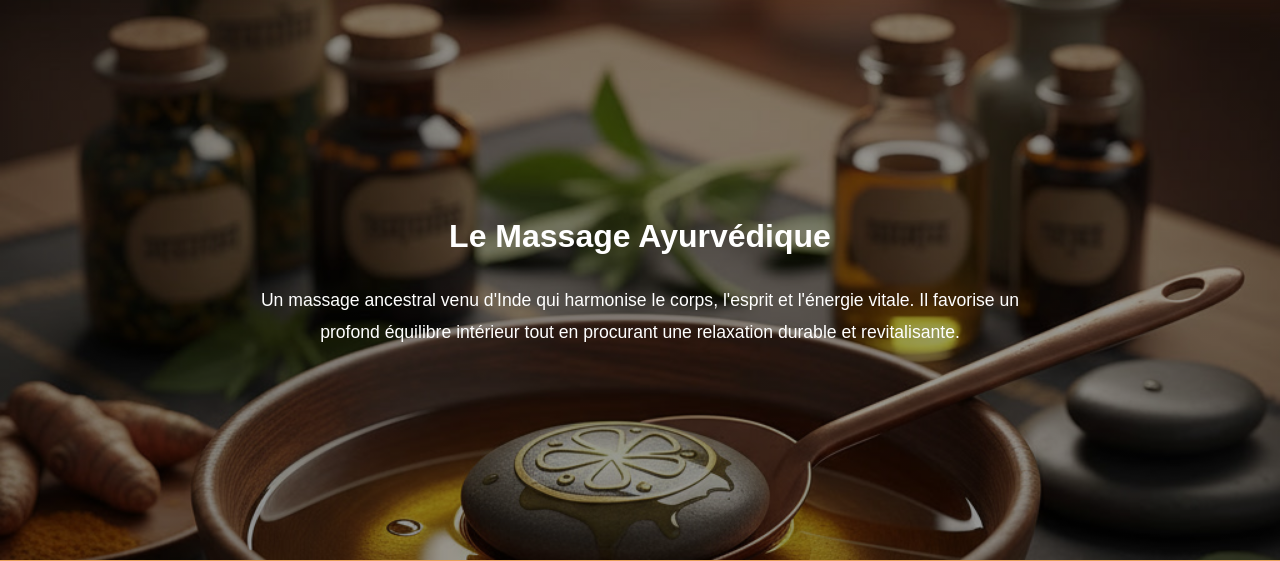
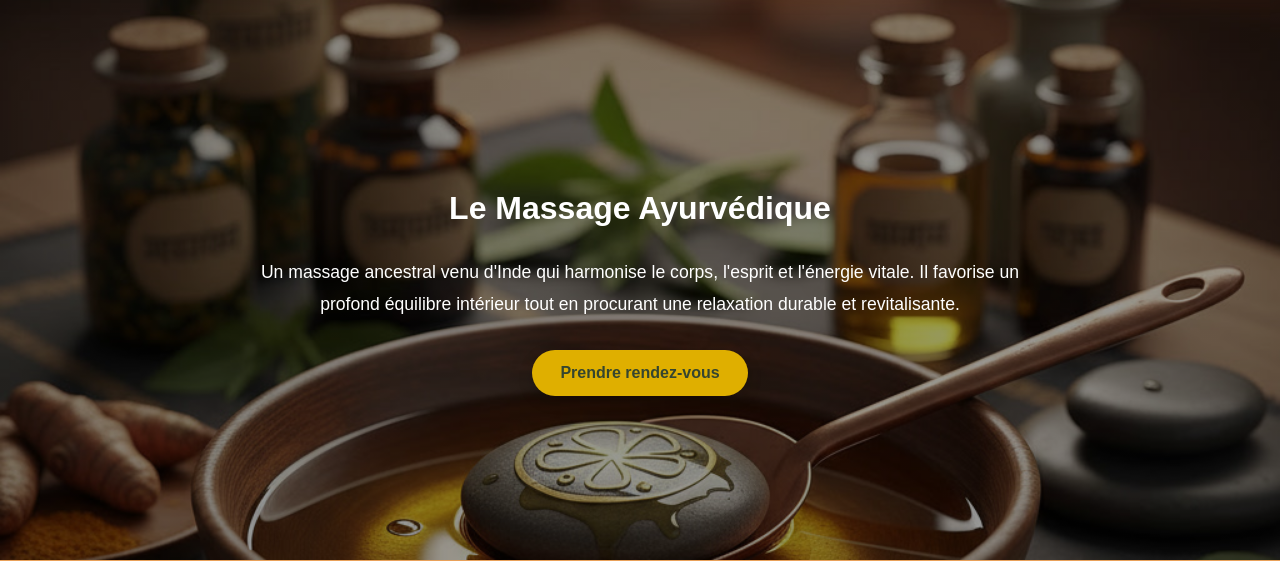
Before and after one commit to evequemathisgd-code/Sant-.Horizon, a Flask app: page /massage-ayurvedique in a window 1280 px wide. Shown: the part 110-671 px from the top of the page. Run offline with Flask 3, Linux system fonts and the light colour scheme.

Commit message:
Enhance massage ayurvédique page with appointment button
Added a button for scheduling appointments and updated the content structure.

```diff
--- a/projet_s_be/templates/massage_ayurvedique.html
+++ b/projet_s_be/templates/massage_ayurvedique.html
@@ -22,6 +22,9 @@ Massage à domicile à Annecy. Massages détente, bien-être et équilibre.
             équilibre intérieur tout en procurant une relaxation
             durable et revitalisante.
         </p>
+
+        <a href="https://calendar.app.google/FCgzah6foK6kDW3w8" target="_blank" rel="noopener noreferrer" class="btn-rendez-vous"> Prendre rendez-vous </a>
+
 
     </div>
 
```
